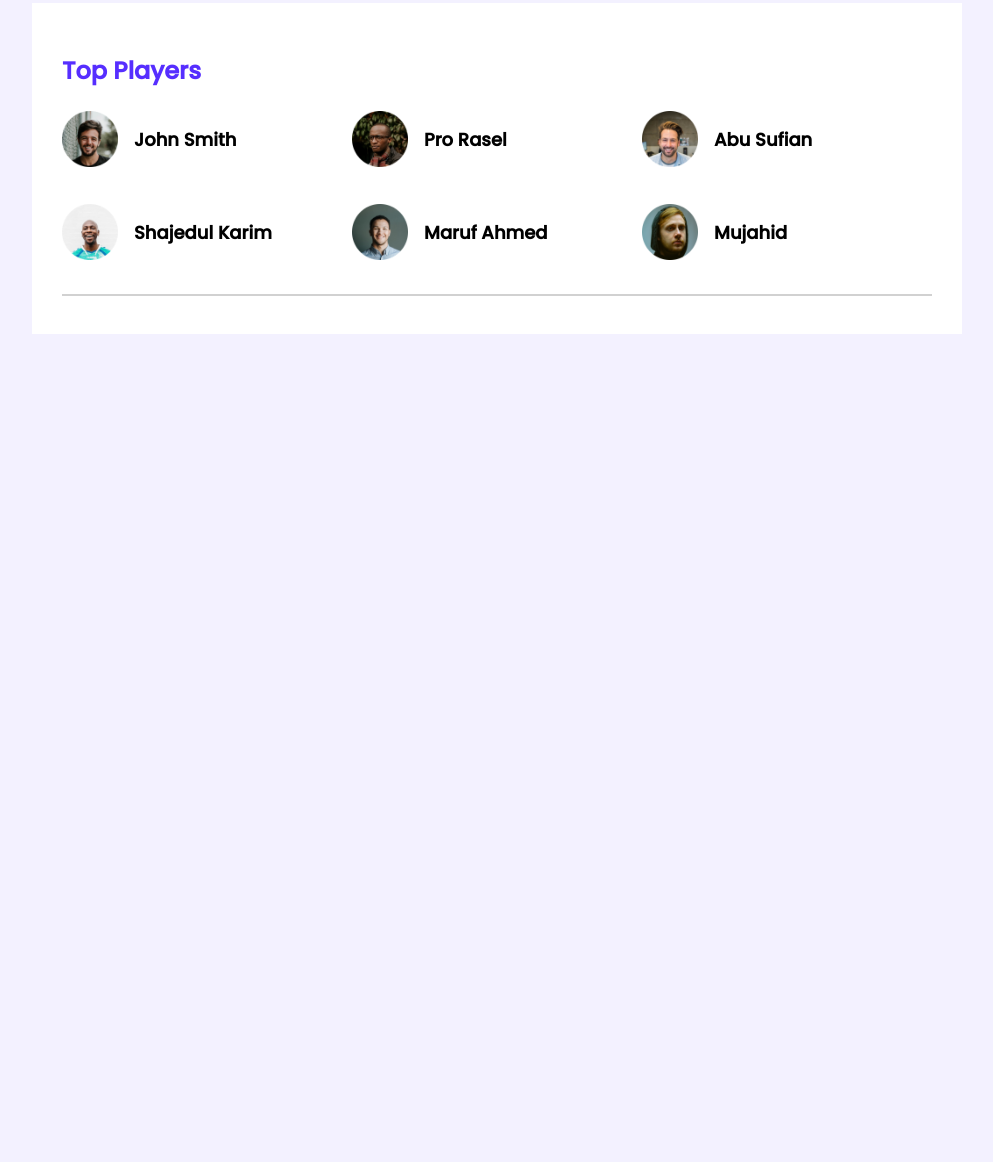
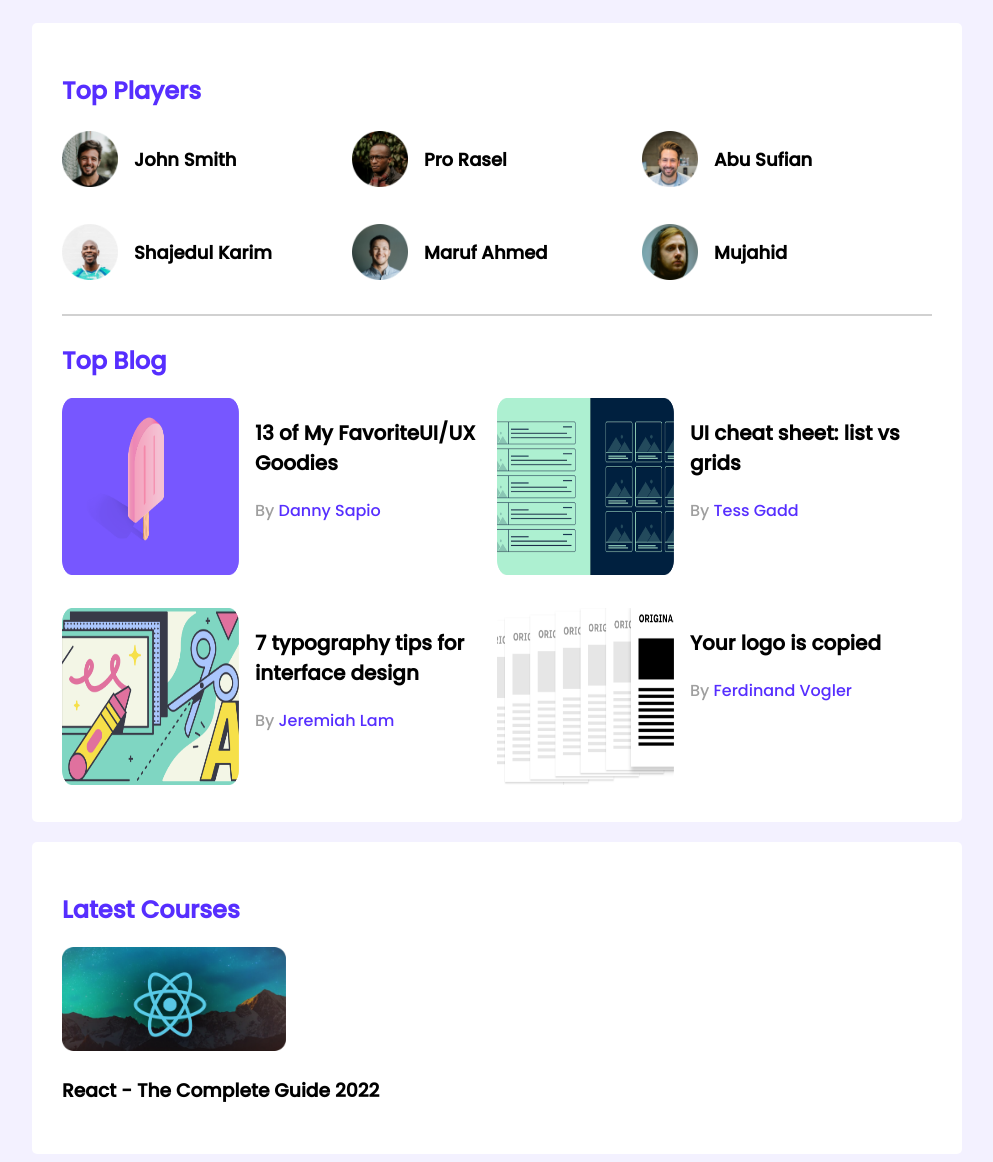
Before and after one commit to roshnirifa/leader-board, a plain HTML site: page index.html in a window 1280 px wide. Shown: the part 5-1167 px from the top of the page, without its empty margins (143-1136 px from the left). Before the commit the page ends 800 px from the top, so only its background shows below. Drawn offline with Linux system fonts and the light colour scheme; a web font is replaced by a local one.

Commit message:
top blogs added

```diff
--- a/index.html
+++ b/index.html
@@ -46,6 +46,83 @@
                 </div>
             </div>
             <hr>
+            <!-- top blogs -->
+            <div class="top-blog">
+                <h2 class="section-title">Top Blog</h2>
+                <div class="blogs">
+                    <article class="blog">
+                        <div class="thumbnail">
+                            <img src="img/blogs/blog-1.png" alt="">
+                        </div>
+                        <div class="blog-info">
+                            <h3 class="blog-title">
+                                13 of My FavoriteUI/UX Goodies
+                            </h3>
+                            <p class="blog-author">
+                                By <a href="">Danny Sapio</a>
+                            </p>
+                        </div>
+                    </article>
+                    <article class="blog">
+                        <div class="thumbnail">
+                            <img src="img/blogs/blog-2.png" alt="">
+                        </div>
+                        <div class="blog-info">
+                            <h3 class="blog-title">
+                                UI cheat sheet: list vs grids
+                            </h3>
+                            <p class="blog-author">
+                                By <a href="">Tess Gadd</a>
+                            </p>
+                        </div>
+                    </article>
+                    <article class="blog">
+                        <div class="thumbnail">
+                            <img src="img/blogs/blog-3.png" alt="">
+                        </div>
+                        <div class="blog-info">
+                            <h3 class="blog-title">
+                                7 typography tips for interface design
+                            </h3>
+                            <p class="blog-author">
+                                By <a href="">Jeremiah Lam</a>
+                            </p>
+                        </div>
+                    </article>
+                    <article class="blog">
+                        <div class="thumbnail">
+                            <img src="img/blogs/blog-4.png" alt="">
+                        </div>
+                        <div class="blog-info">
+                            <h3 class="blog-title">
+                                Your logo is copied
+                            </h3>
+                            <p class="blog-author">
+                                By <a href="">Ferdinand Vogler</a>
+                            </p>
+                        </div>
+                    </article>
+
+                </div>
+            </div>
+        </section>
+        <!-- latest Courses -->
+        <section class="container">
+            <h2 class="section-title">Latest Courses</h2>
+            <div class="courses">
+                <div class="course">
+                    <div class="course-banner">
+                        <img src="img/courses/course-1.png" alt="">
+                    </div>
+                    <div class="course-info">
+                        <h3 class="course-title">
+                            React - The Complete Guide 2022
+                        </h3>
+                    </div>
+                </div>
+
+            </div>
+
         </section>
     </main>
 </body>
--- a/style.css
+++ b/style.css
@@ -7,16 +7,20 @@ body{
 }
 main{
     display: flex;
-    justify-content: center;
+    flex-direction: column;
+    align-items:  center;
 }
 .container{
     background-color:#FFFFFF;
     width: 870px;
     padding: 30px;
+    margin-top: 20px;
+    border-radius: 5px;
 
 }
 hr{
     border: 1px solid #d1d1d1;
+    margin-bottom: 27px;
 }
 /* top players style */
 .top-players{
@@ -44,3 +48,37 @@ hr{
     margin-left: 16px;
     font-size: 18px;
 }
+
+/* top blogs styles */
+.blogs{
+    display: grid;
+    grid-template-columns: repeat(2, 1fr);
+    grid-row-gap: 26px;
+}
+.blog{
+    display: flex;
+}
+.blog .thumbnail img{
+    width: 177px;
+    height: 177px;
+}
+.blog-info{
+    margin-left: 16px;
+}
+.blog-title{
+    font-size: 20px;;
+}
+.blog-author{
+    font-size: 16px;
+    color: #9F9F9F;
+}
+.blog-author a{
+    text-decoration: none;
+    font-size: 16px;
+    color: #562EFF;
+}
+/* courses style */
+.course .course-banner img{
+    width: 224px;
+    height: 104px;
+}
```
